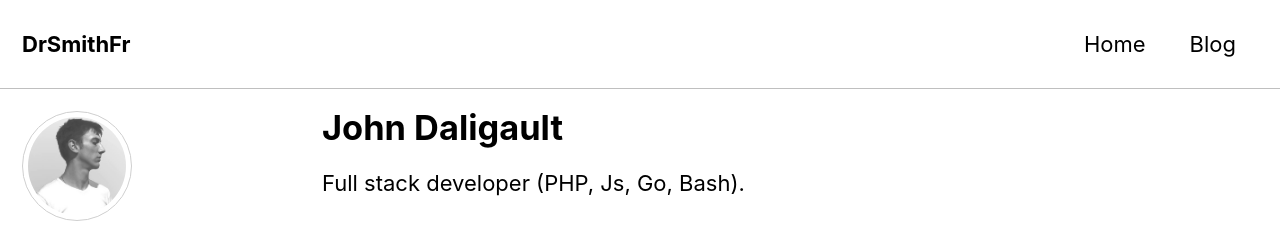
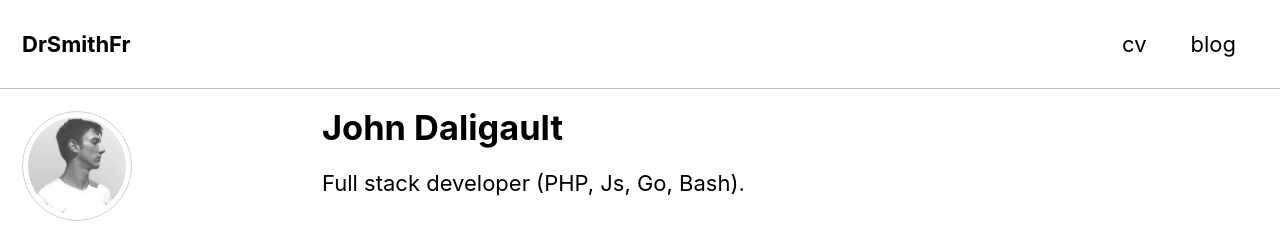
Before and after one commit to DrSmithFr/DrSmithFr.github.io, a Jekyll site: the page built from index.md, in a window 1280 px wide and 900 px high. Shown: the top 226 px of the window. Built offline with Jekyll 4.4.1, drawn with Linux system fonts in a browser that asks for light colours; cached includes are drawn as plain includes; nearby versions of some CDN libraries.

Commit message:
updating menu links

```diff
--- a/_data/navigation.yml
+++ b/_data/navigation.yml
@@ -1,8 +1,8 @@
 # main links
 main:
-  - title: "Home"
+  - title: "cv"
     url: /
-  - title: "Blog"
+  - title: "blog"
     url: /blog/
 #  - title: "Theme documentation"
 #    url: https://mmistakes.github.io/minimal-mistakes/docs/quick-start-guide/
```
